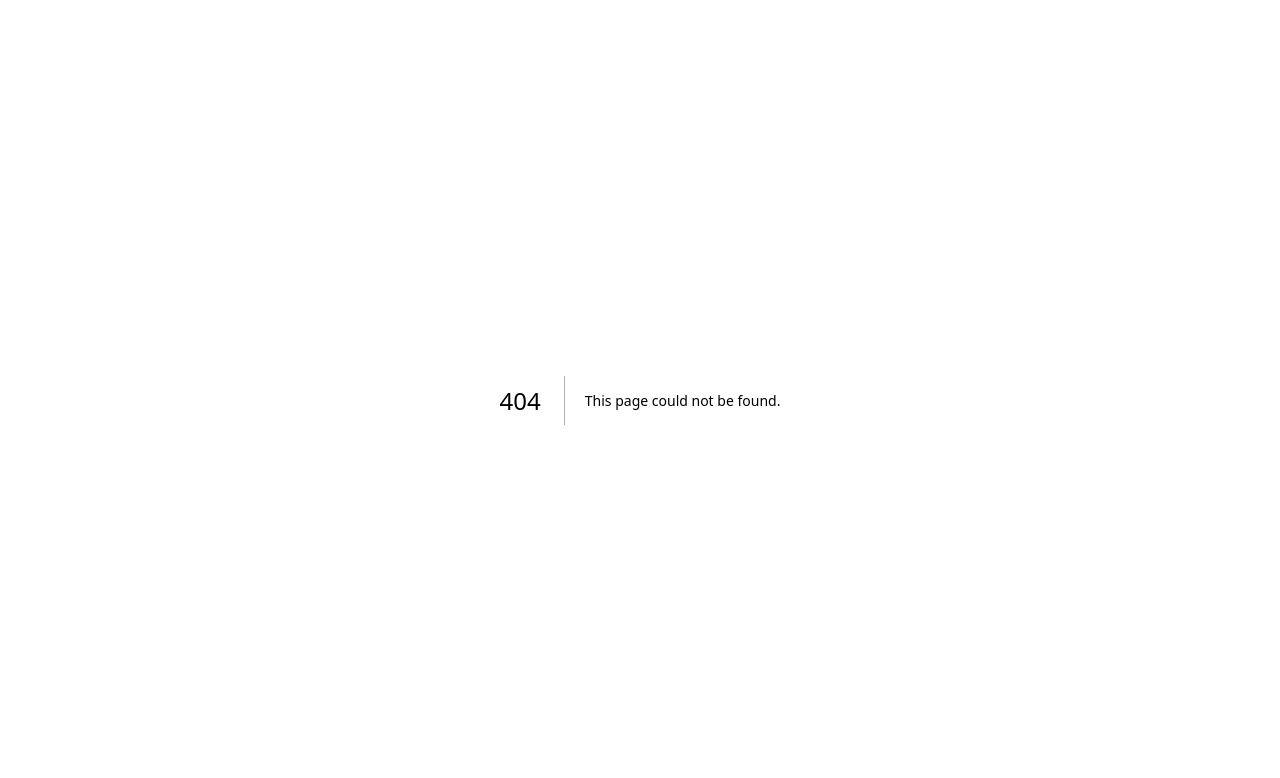
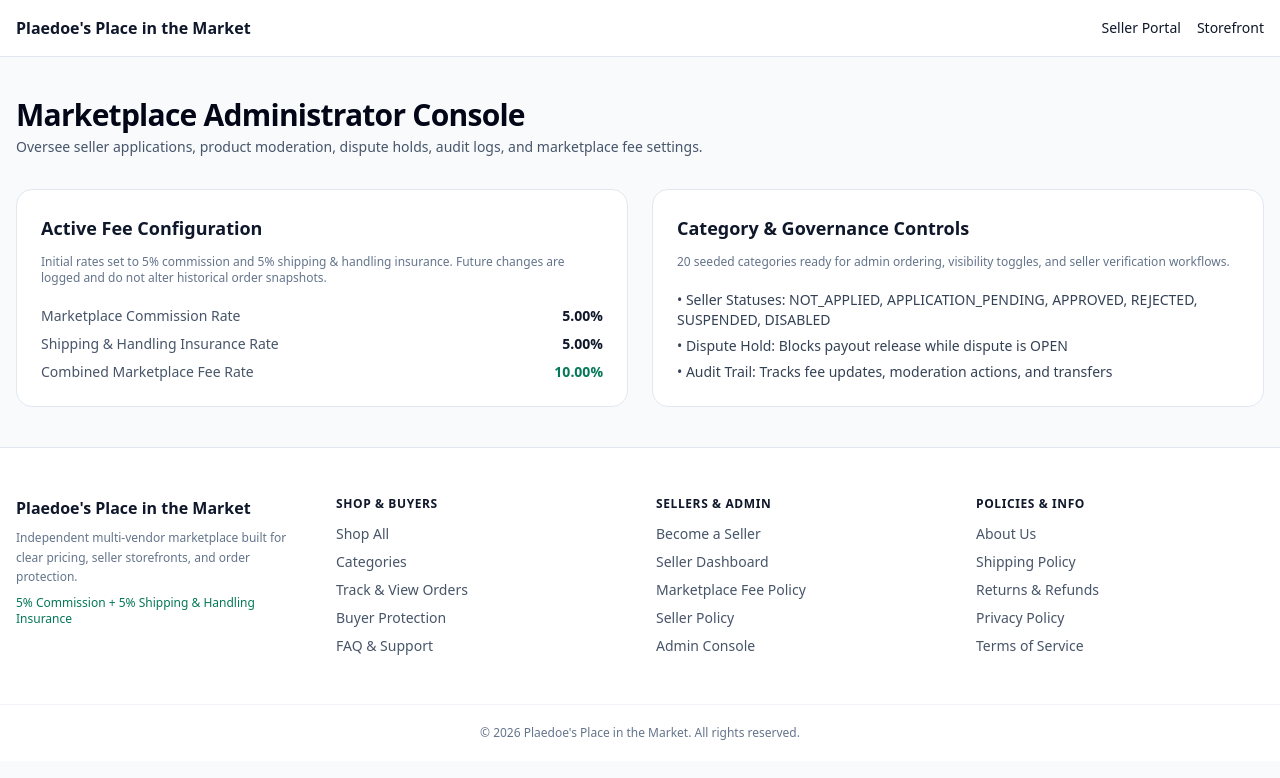
Before and after one commit to creevesunc/Plaedoes-place-in-the-marketplace-, a Next.js app: page /admin in a window 1280 px wide. Before the commit this address had no page. Shown: the top 778 px of the page. Built offline with nearby package versions, Linux system fonts and the light colour scheme.

Commit message:
Create page.tsx

```diff
--- /dev/null
+++ b/src/app/admin/page.tsx
@@ -0,0 +1,72 @@
+import Link from "next/link";
+import { INITIAL_CATEGORIES } from "@/lib/catalog";
+import { MarketplaceFooter } from "@/components/MarketplaceFooter";
+
+export default function AdminConsolePage() {
+  return (
+    <div className="min-h-screen bg-slate-50 text-slate-900">
+      <header className="border-b border-slate-200 bg-white">
+        <div className="mx-auto flex max-w-7xl items-center justify-between px-4 py-4">
+          <Link href="/" className="text-base font-bold text-slate-900">
+            Plaedoe&apos;s Place in the Market
+          </Link>
+          <div className="flex items-center gap-4 text-sm font-medium">
+            <Link href="/seller/dashboard" className="hover:text-emerald-700">Seller Portal</Link>
+            <Link href="/shop" className="hover:text-emerald-700">Storefront</Link>
+          </div>
+        </div>
+      </header>
+
+      <main className="mx-auto max-w-7xl px-4 py-10 space-y-8">
+        <div>
+          <h1 className="text-3xl font-extrabold tracking-tight text-slate-950">
+            Marketplace Administrator Console
+          </h1>
+          <p className="mt-1 text-sm text-slate-600">
+            Oversee seller applications, product moderation, dispute holds, audit logs, and
+            marketplace fee settings.
+          </p>
+        </div>
+
+        <div className="grid gap-6 md:grid-cols-2">
+          <section className="rounded-2xl border border-slate-200 bg-white p-6 space-y-3">
+            <h2 className="text-lg font-bold text-slate-900">Active Fee Configuration</h2>
+            <p className="text-xs text-slate-500">
+              Initial rates set to 5% commission and 5% shipping &amp; handling insurance. Future
+              changes are logged and do not alter historical order snapshots.
+            </p>
+            <dl className="space-y-2 text-sm pt-2">
+              <div className="flex justify-between">
+                <dt className="text-slate-600">Marketplace Commission Rate</dt>
+                <dd className="font-bold text-slate-900">5.00%</dd>
+              </div>
+              <div className="flex justify-between">
+                <dt className="text-slate-600">Shipping &amp; Handling Insurance Rate</dt>
+                <dd className="font-bold text-slate-900">5.00%</dd>
+              </div>
+              <div className="flex justify-between">
+                <dt className="text-slate-600">Combined Marketplace Fee Rate</dt>
+                <dd className="font-bold text-emerald-700">10.00%</dd>
+              </div>
+            </dl>
+          </section>
+
+          <section className="rounded-2xl border border-slate-200 bg-white p-6 space-y-3">
+            <h2 className="text-lg font-bold text-slate-900">Category &amp; Governance Controls</h2>
+            <p className="text-xs text-slate-500">
+              {INITIAL_CATEGORIES.length} seeded categories ready for admin ordering, visibility
+              toggles, and seller verification workflows.
+            </p>
+            <ul className="space-y-1.5 text-sm text-slate-700 pt-2">
+              <li>• Seller Statuses: NOT_APPLIED, APPLICATION_PENDING, APPROVED, REJECTED, SUSPENDED, DISABLED</li>
+              <li>• Dispute Hold: Blocks payout release while dispute is OPEN</li>
+              <li>• Audit Trail: Tracks fee updates, moderation actions, and transfers</li>
+            </ul>
+          </section>
+        </div>
+      </main>
+
+      <MarketplaceFooter />
+    </div>
+  );
+}
```
